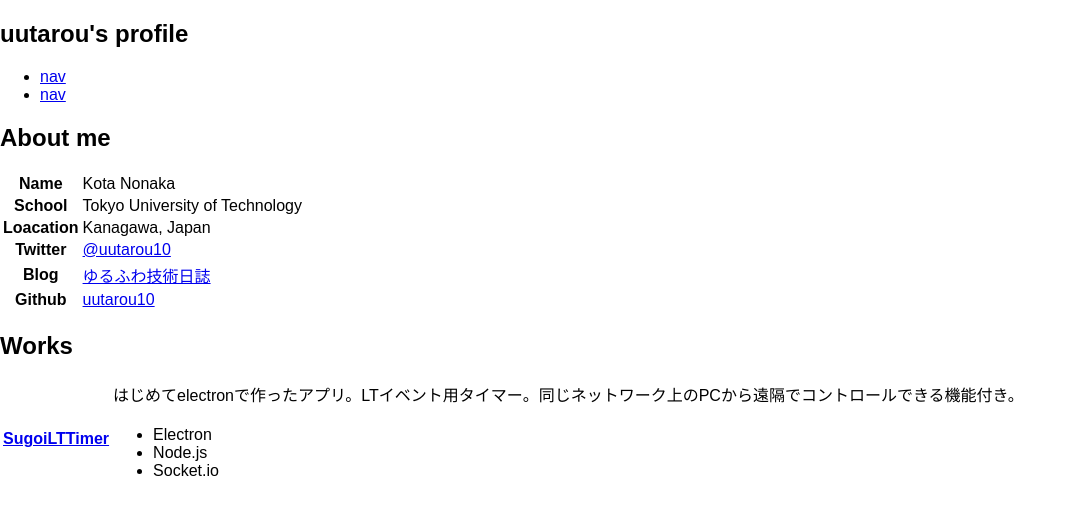
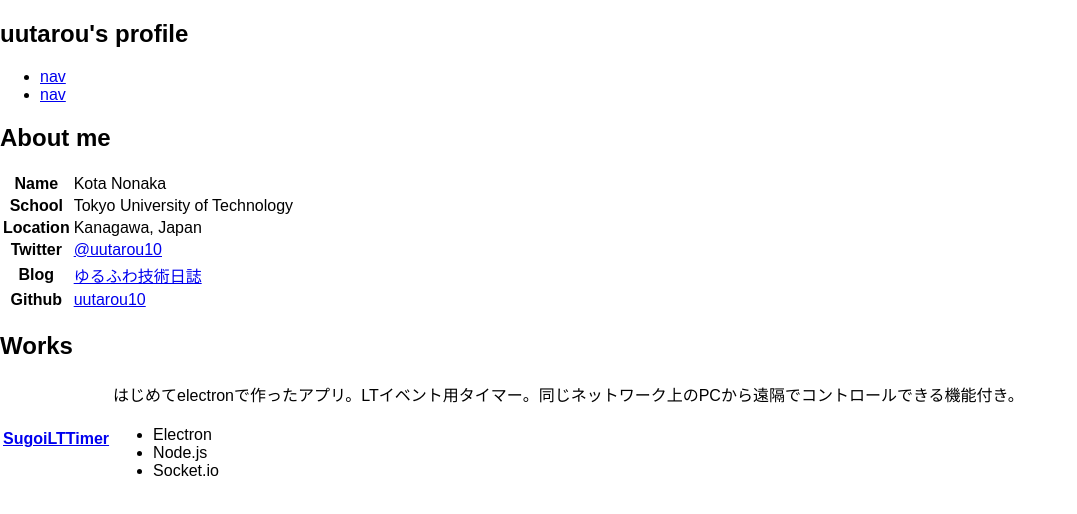
Before and after one commit to uutarou10/react-portfolio, a React (Create React App) app: page / in a window 1280 px wide. Shown: the top 514 px of the page, without its empty margins (0-1077 px from the left). Built offline with nearby package versions, Linux system fonts and the light colour scheme.

Commit message:
fix typo

```diff
--- a/src/AboutSection.js
+++ b/src/AboutSection.js
@@ -5,7 +5,7 @@ import Table from './Table'
 const list = [
   {th:'Name',td:'Kota Nonaka'},
   {th:'School',td:'Tokyo University of Technology'},
-  {th:'Loacation',td:'Kanagawa, Japan'},
+  {th:'Location',td:'Kanagawa, Japan'},
   {th:'Twitter',td:<a href="http://twitter.com/uutarou10" target="__blank">@uutarou10</a>},
   {th:'Blog',td:<a href="http://yurufuwa-tech.hatenablog.com" target="__blank">ゆるふわ技術日誌</a>},
   {th:'Github',td:<a href="https://github.com/uutarou10" target="__blank">uutarou10</a>},
```
